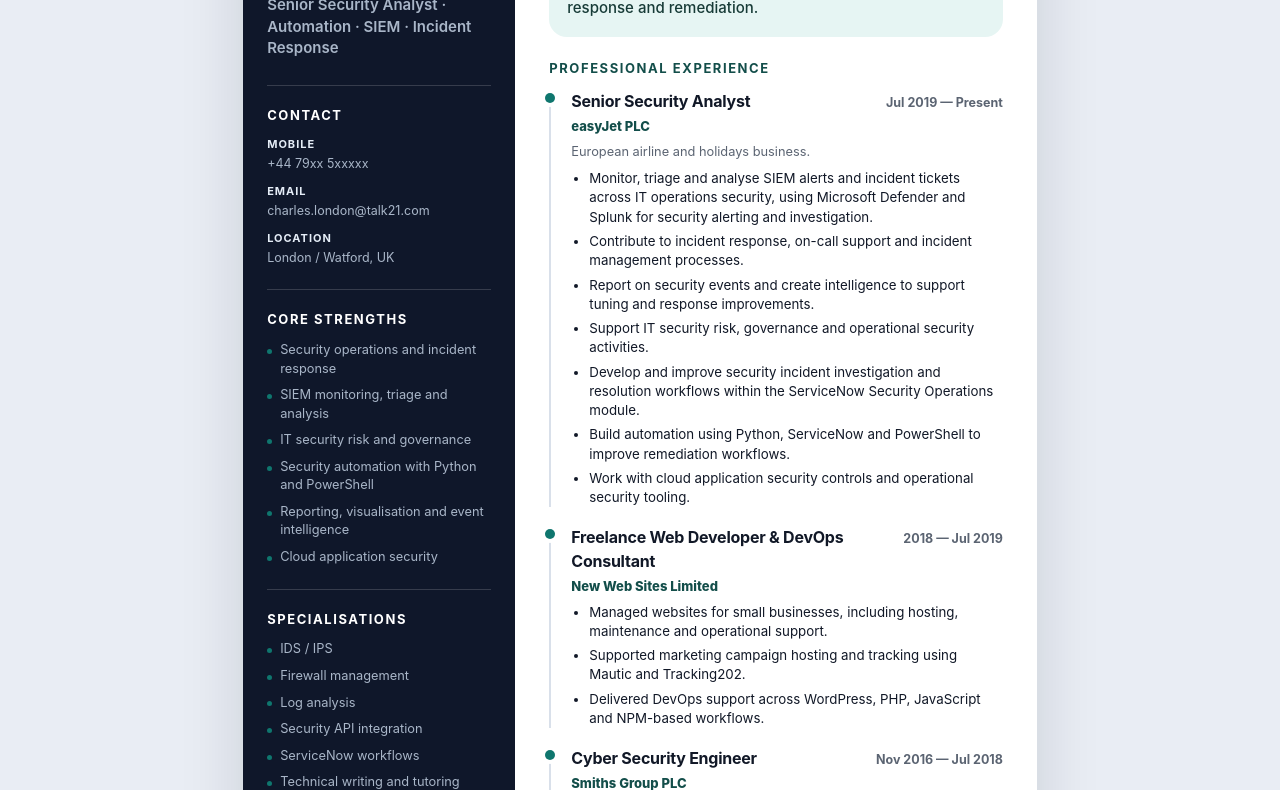
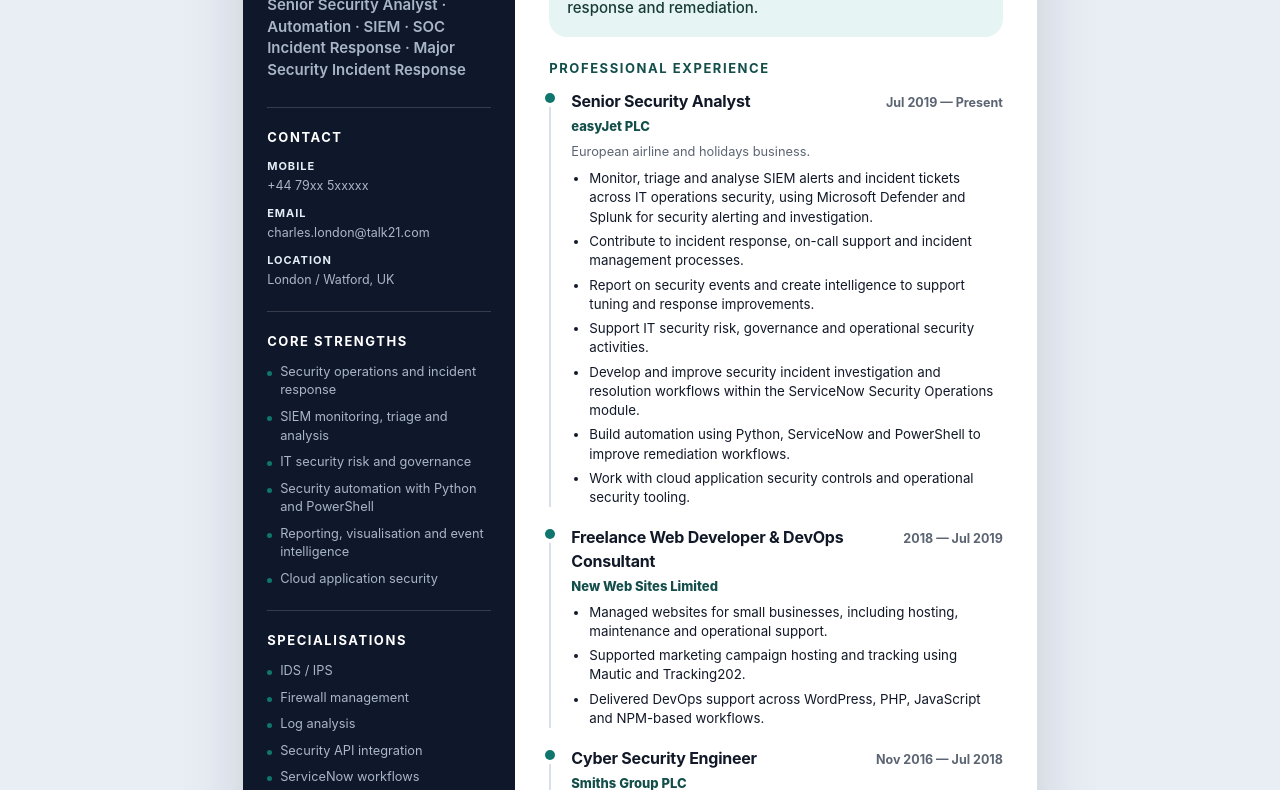
Before and after one commit to clondon/cv, a plain HTML site: page index.html in a window 1280 px wide. Shown: the part 230-1020 px from the top of the page. Drawn offline with Linux system fonts and the light colour scheme.

Commit message:
Added SOC and MSIM

```diff
--- a/index.html
+++ b/index.html
@@ -331,7 +331,7 @@
       <div class="name-block">
         <p class="eyebrow">Cyber Security</p>
         <h1>Charles<br>London</h1>
-        <p class="role">Senior Security Analyst · Automation · SIEM · Incident Response</p>
+        <p class="role">Senior Security Analyst · Automation · SIEM · SOC Incident Response · Major Security Incident Response</p>
       </div>
 
       <h2>Contact</h2>
```
